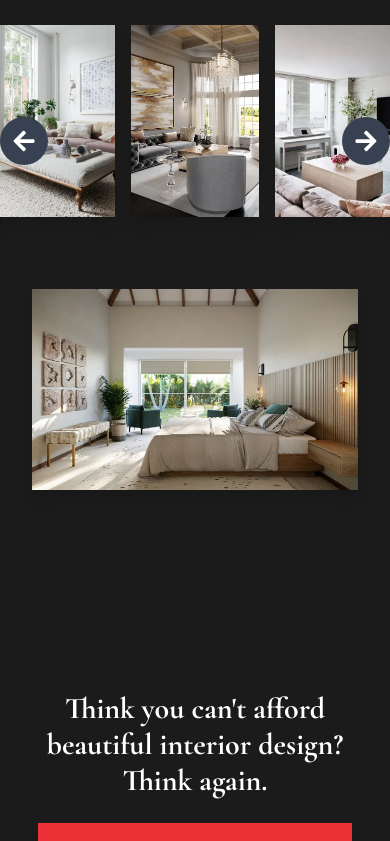
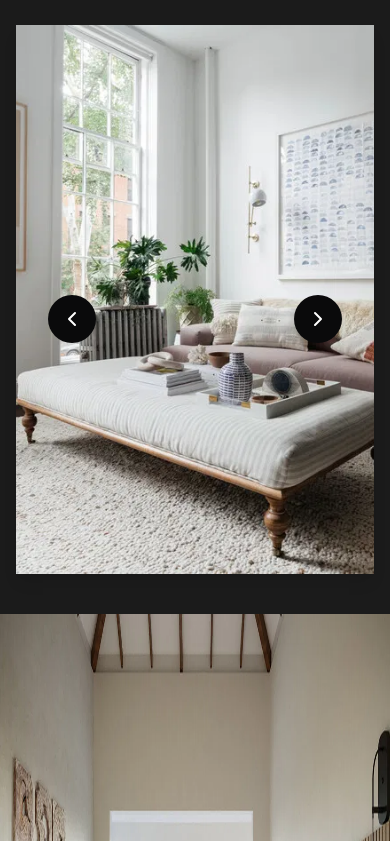
Before and after one commit to House-of-marktech-01/arch-interior-new, a React (Vite) app: page / in a window 390 px wide. Shown: the part 1043-1884 px from the top of the page. Built offline with nearby package versions, Linux system fonts and the light colour scheme; a web font is replaced by a local one.

Commit message:
slider changed

```diff
--- a/package.json
+++ b/package.json
@@ -10,6 +10,8 @@
     "preview": "vite preview"
   },
   "dependencies": {
+    "embla-carousel-autoplay": "^8.3.0",
+    "embla-carousel-react": "^8.3.0",
     "framer-motion": "^11.11.9",
     "lucide-react": "^0.453.0",
     "react": "^18.3.1",
--- a/src/components/GallerySlider.jsx
+++ b/src/components/GallerySlider.jsx
@@ -5,12 +5,14 @@ import galleryimage1 from "/assets/images/livingroom1.png";
 import galleryimage2 from "/assets/images/livingroom2.png";
 import galleryimage3 from "/assets/images/livingroom3.png";
 import galleryimage4 from "/assets/images/livingroom2.png";
+import { ChevronLeft, ChevronRight } from "lucide-react";
 
 const GallerySlider = () => {
   const [selectedGallery, setSelectedGallery] = useState("livingRoom");
   const [currentImageIndex, setCurrentImageIndex] = useState(0);
   const [isVisible, setIsVisible] = useState(false); // State to track visibility
   const galleryRef = useRef(null); // Ref for the Gallery section
+  const [isSmallScreen, setIsSmallScreen] = useState(false); // State for screen size
 
   const galleries = {
     livingRoom: [
@@ -47,14 +49,14 @@ const GallerySlider = () => {
   const goToPreviousImage = () => {
     setCurrentImageIndex((prevIndex) =>
       prevIndex === 0
-        ? Math.max(galleries[selectedGallery].length - 3, 0)
+        ? Math.max(galleries[selectedGallery].length - (isSmallScreen ? 1 : 3), 0)
         : prevIndex - 1
     );
   };
 
   const goToNextImage = () => {
     setCurrentImageIndex((prevIndex) =>
-      prevIndex >= galleries[selectedGallery].length - 3 ? 0 : prevIndex + 1
+      prevIndex >= galleries[selectedGallery].length - (isSmallScreen ? 1 : 3) ? 0 : prevIndex + 1
     );
   };
 
@@ -62,8 +64,8 @@ const GallerySlider = () => {
     const images = galleries[selectedGallery];
     const displayedImages = images.slice(
       currentImageIndex,
-      currentImageIndex + 3
-    ); // Display 3 images
+      currentImageIndex + (isSmallScreen ? 1 : 3) // Display 1 image on small screens, 3 on larger screens
+    );
 
     return (
       <motion.div
@@ -77,17 +79,17 @@ const GallerySlider = () => {
           onClick={goToPreviousImage}
           whileHover={{ scale: 1.1 }} // Scale animation on hover
           whileTap={{ scale: 0.9 }} // Scale animation on tap
-          className="absolute left-0 p-3 bg-gray-700 text-white rounded-full hover:bg-gray-600 transition duration-300 ease-in-out z-10"
+          className="absolute left-12 p-3 bg-primaryBlack text-white rounded-full hover:bg-gray-600 transition duration-300 ease-in-out z-10"
         >
-          <FaArrowLeft className="text-2xl" />
+          <ChevronLeft className="text-2xl" />
         </motion.button>
 
         {/* Gallery Images */}
-        <div className="flex justify-center space-x-4 mx-4 sm:mx-6 md:mx-10 lg:mx-20 mb-10 sm:mb-16 lg:mb-20">
+        <div className="flex justify-center items-center space-x-4 mx-4 sm:mx-6 md:mx-10 lg:mx-20 mb-10 sm:mb-16 lg:mb-20">
           {displayedImages.map((image, index) => (
             <motion.div
               key={index}
-              className="w-32 h-48 sm:w-48 sm:h-64 md:w-64 md:h-80 lg:w-80 lg:h-96 xl:w-96 xl:h-auto relative"
+              className={`w-full ${index === 1 && !isSmallScreen ? 'h-[75vh]' : 'h-[65vh]'}`}
               initial={{ opacity: 0, scale: 0.8 }} // Initial image animation settings
               animate={
                 isVisible
@@ -112,9 +114,9 @@ const GallerySlider = () => {
           onClick={goToNextImage}
           whileHover={{ scale: 1.1 }} // Scale animation on hover
           whileTap={{ scale: 0.9 }} // Scale animation on tap
-          className="absolute right-0 p-3 bg-gray-700 text-white rounded-full hover:bg-gray-600 transition duration-300 ease-in-out z-10"
+          className="absolute right-12 p-3 bg-primaryBlack text-white rounded-full hover:bg-gray-600 transition duration-300 ease-in-out z-10"
         >
-          <FaArrowRight className="text-2xl" />
+          <ChevronRight className="text-2xl" />
         </motion.button>
       </motion.div>
     );
@@ -128,7 +130,7 @@ const GallerySlider = () => {
           observer.disconnect(); // Stop observing after it becomes visible
         }
       },
-      { threshold: 0.3 } // Trigger when 10% of the element is in view
+      { threshold: 0.3 } // Trigger when 30% of the element is in view
     );
 
     if (galleryRef.current) {
@@ -139,6 +141,19 @@ const GallerySlider = () => {
       if (galleryRef.current) {
         observer.unobserve(galleryRef.current);
       }
+    };
+  }, []);
+
+  useEffect(() => {
+    const handleResize = () => {
+      setIsSmallScreen(window.innerWidth < 640); // Adjust based on screen width (sm breakpoint for Tailwind)
+    };
+
+    handleResize(); // Set initial state
+    window.addEventListener("resize", handleResize); // Listen to resize events
+
+    return () => {
+      window.removeEventListener("resize", handleResize);
     };
   }, []);
 
@@ -211,7 +226,9 @@ const GallerySlider = () => {
       </motion.div>
 
       {/* Gallery */}
-      {renderGallery()}
+      <div className="relative w-full h-full flex justify-center items-center">
+        {renderGallery()}
+      </div>
     </div>
   );
 };
--- a/src/components/Schedule.jsx
+++ b/src/components/Schedule.jsx
@@ -30,7 +30,7 @@ const Schedule = () => {
 
   return (
     <div
-      className="flex flex-col md:flex-row justify-between items-center p-8 rounded-none h-[100vh]  text-white"
+      className="flex flex-col md:flex-row justify-between items-center  sm:mx-8 am:p-8 rounded-none h-[100vh]  text-white"
       ref={scheduleRef} // Attach ref here
     >
       {/* Image Section */}
@@ -45,7 +45,7 @@ const Schedule = () => {
         <motion.img
           src={homehero}
           alt="Interior Design"
-          className="w-full h-auto rounded-none shadow-lg transform hover:scale-105 transition duration-300" // No border-radius, sharp corners
+          className="w-full h-[80vh] rounded-none shadow-lg transform hover:scale-105 transition duration-300" // No border-radius, sharp corners
           whileHover={{ scale: 1.05 }} // Slight zoom on hover
         />
       </motion.div>
@@ -57,7 +57,7 @@ const Schedule = () => {
         animate={isVisible ? { opacity: 1, x: 0 } : { opacity: 0, x: -50 }} // Animate based on visibility
         transition={{ duration: 0.7 }} // Adjusted duration for a smoother effect
       >
-        <h2 className="text-3xl md:text-5xl font-cormorant font-bold mb-6">
+        <h2 className="text-3xl md:text-5xl font-cormorant mb-6">
           Think you can&apos;t afford beautiful interior design? Think again.
         </h2>
 
```
Also changed, not shown: 1 other file (tests, documents, lock files or other folders).
